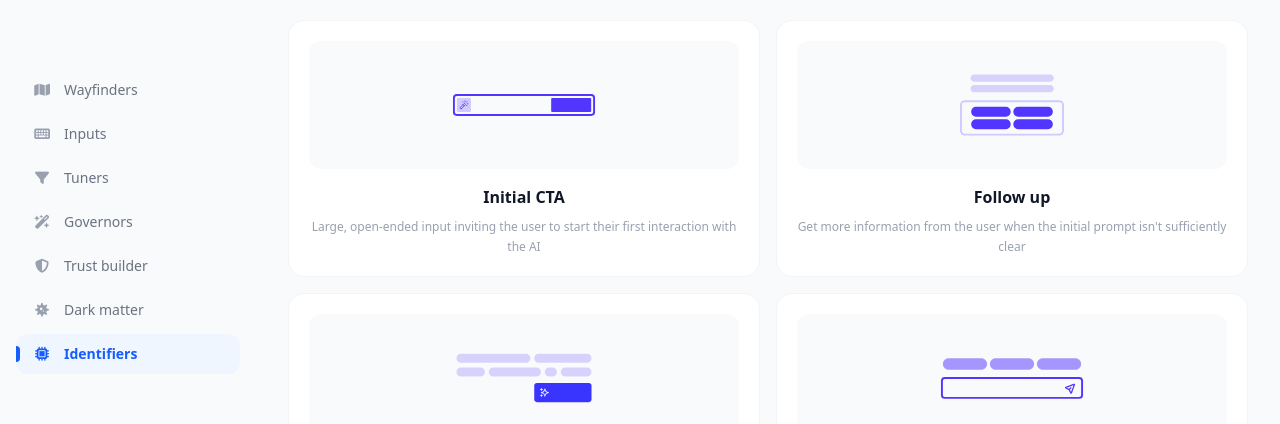
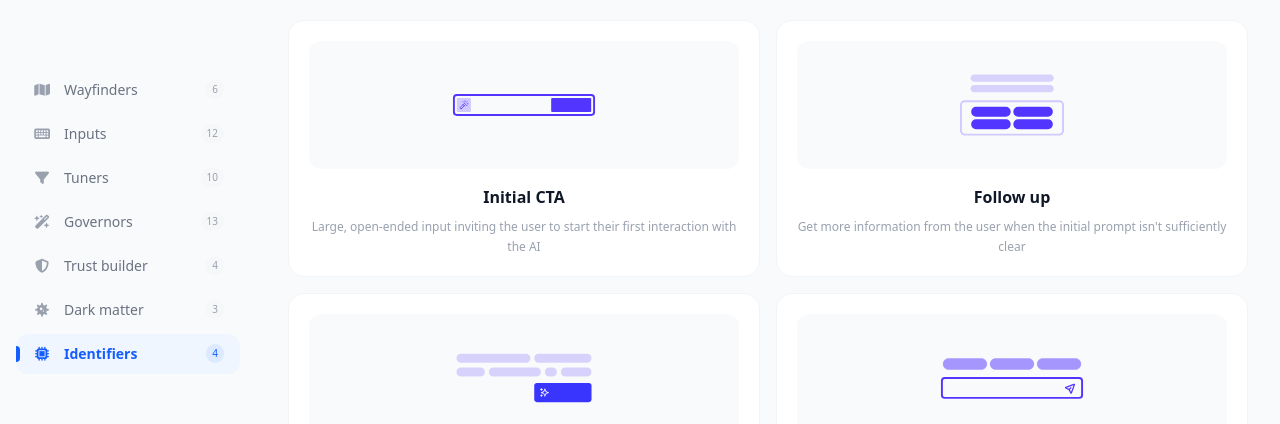
Before and after one commit to Liwei-Ji/ai-agent-input, a React (Vite) app: page / in a window 1280 px wide. Shown: the part 134-558 px from the top of the page. Built offline with nearby package versions, Linux system fonts and the light colour scheme.

Commit message:
Add Badge Design

```diff
--- a/src/components/Sidebar.tsx
+++ b/src/components/Sidebar.tsx
@@ -27,19 +27,25 @@ export const Sidebar = ({ groups, activeId, onManualActive }: Props) => {
               key={group.title}
               href={`#${id}`}
               onClick={() => onManualActive(id)}
-              className={`group relative mb-1 flex items-center py-2.5 px-4 text-sm transition-all duration-200 rounded-xl ${
-                isActive
+              className={`group relative mb-1 flex items-center py-2.5 px-4 text-sm transition-all duration-200 rounded-xl ${isActive
                   ? "text-blue-600 font-bold bg-blue-50"
                   : "text-gray-500 hover:text-gray-900 hover:bg-gray-50"
                 }`}
             >
               {/* 指示線 */}
-              <div className={`absolute left-0 top-3 bottom-3 w-1 bg-blue-600 rounded-r-full transition-opacity ${
-                isActive ? "opacity-100" : "opacity-0"
+              <div className={`absolute left-0 top-3 bottom-3 w-1 bg-blue-600 rounded-r-full transition-opacity ${isActive ? "opacity-100" : "opacity-0"
                 }`} />
 
               <i className={`${group.icon} mr-3 w-5 text-center ${isActive ? "text-blue-600" : "text-gray-400"}`} />
-              <span className="truncate">{t(group.title)}</span>
+              <span className="truncate flex-1">{t(group.title)}</span>
+              {group.features && group.features.length > 0 && (
+                <span className={`ml-auto text-[10px] px-1.5 py-0.5 rounded-full font-medium transition-colors ${isActive
+                    ? "bg-blue-100 text-blue-600"
+                    : "bg-gray-100/50 text-gray-400 group-hover:bg-gray-200/50 group-hover:text-gray-500"
+                  }`}>
+                  {group.features.length}
+                </span>
+              )}
             </a>
           );
         })}
@@ -60,8 +66,7 @@ export const Sidebar = ({ groups, activeId, onManualActive }: Props) => {
               <button
                 key={lng}
                 onClick={() => changeLanguage(lng)}
-          className={`flex-1 text-[10px] font-bold py-1.5 rounded-md transition-all ${
-            i18n.language === lng
+                className={`flex-1 text-[10px] font-bold py-1.5 rounded-md transition-all ${i18n.language === lng
                     ? "bg-gray-900 text-white"
                     : "text-gray-400 hover:bg-gray-50 hover:text-gray-600"
                   }`}
```
Lines whose indentation alone changed are shown as unchanged.
